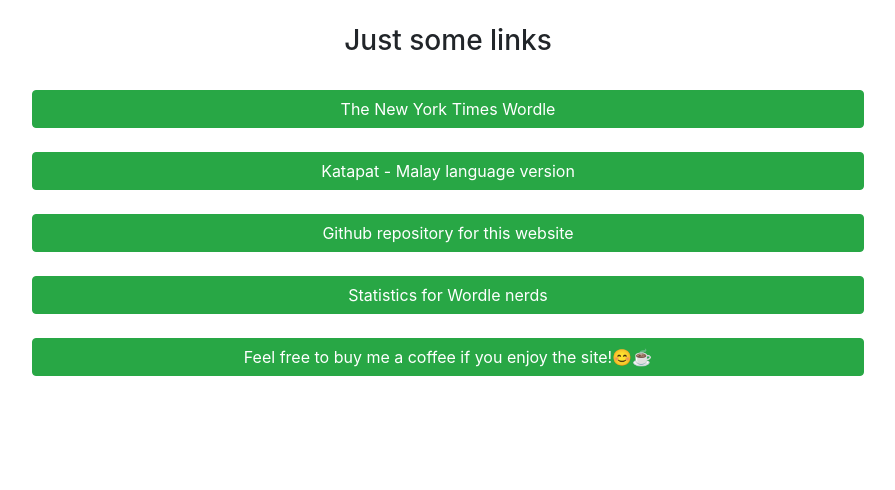
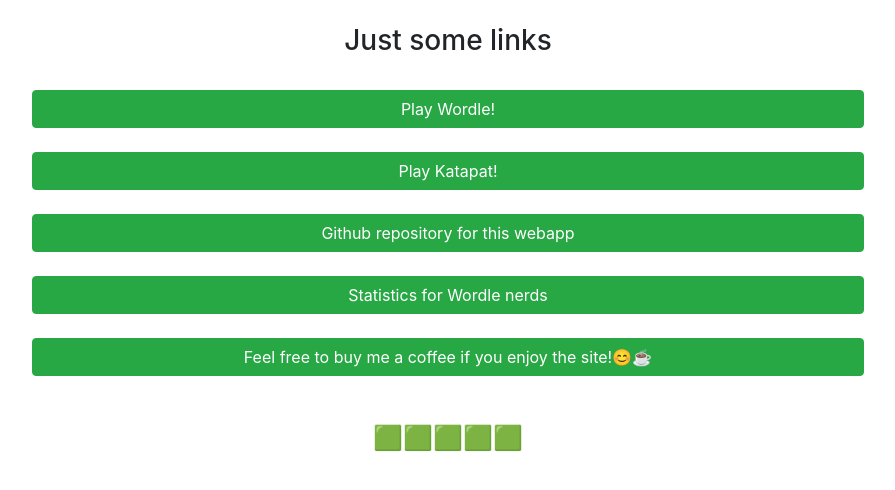
Before and after one commit to dn288/wordle-calc, a Flask app: page /links in a window 1280 px wide. Shown: the part 56-546 px from the top of the page, without its empty margins (192-1087 px from the left). Run offline with Flask 2, Linux system fonts and the light colour scheme.

Commit message:
Update links.html

```diff
--- a/templates/links.html
+++ b/templates/links.html
@@ -5,16 +5,18 @@
 <h3 align="center">Just some links</h3>
 <br/>
 <div class="list-group mx-auto w-75" align="center">
-    <a class="btn btn-success btn-md" href="https://www.nytimes.com/games/wordle/index.html" role="button">The New York Times Wordle</a>
+    <a class="btn btn-success btn-md" href="https://www.nytimes.com/games/wordle/index.html" role="button">Play Wordle!</a>
     <br/>
-    <a class="btn btn-success" href="https://www.projecteugene.com/katapat.html" role="button">Katapat - Malay language version</a>
+    <a class="btn btn-success" href="https://www.projecteugene.com/katapat.html" role="button">Play Katapat!</a>
     <br/>
-    <a class="btn btn-success" href="https://github.com/dn288/wordle-calc" role="button">Github repository for this website</a>
+    <a class="btn btn-success" href="https://github.com/dn288/wordle-calc" role="button">Github repository for this webapp</a>
     <br/>
     <a class="btn btn-success" href="https://word.tips/wordle-wizards/" role="button">Statistics for Wordle nerds</a>
     <br/>
     <a class="btn btn-success" href="https://www.buymeacoffee.com/dn288" role="button">Feel free to buy me a coffee if you enjoy the site!😊☕</a>
     <br/>
   </div>
+<br/>
+  <h4 align="center">🟩🟩🟩🟩🟩</h4>
 
 {% endblock %}
```
